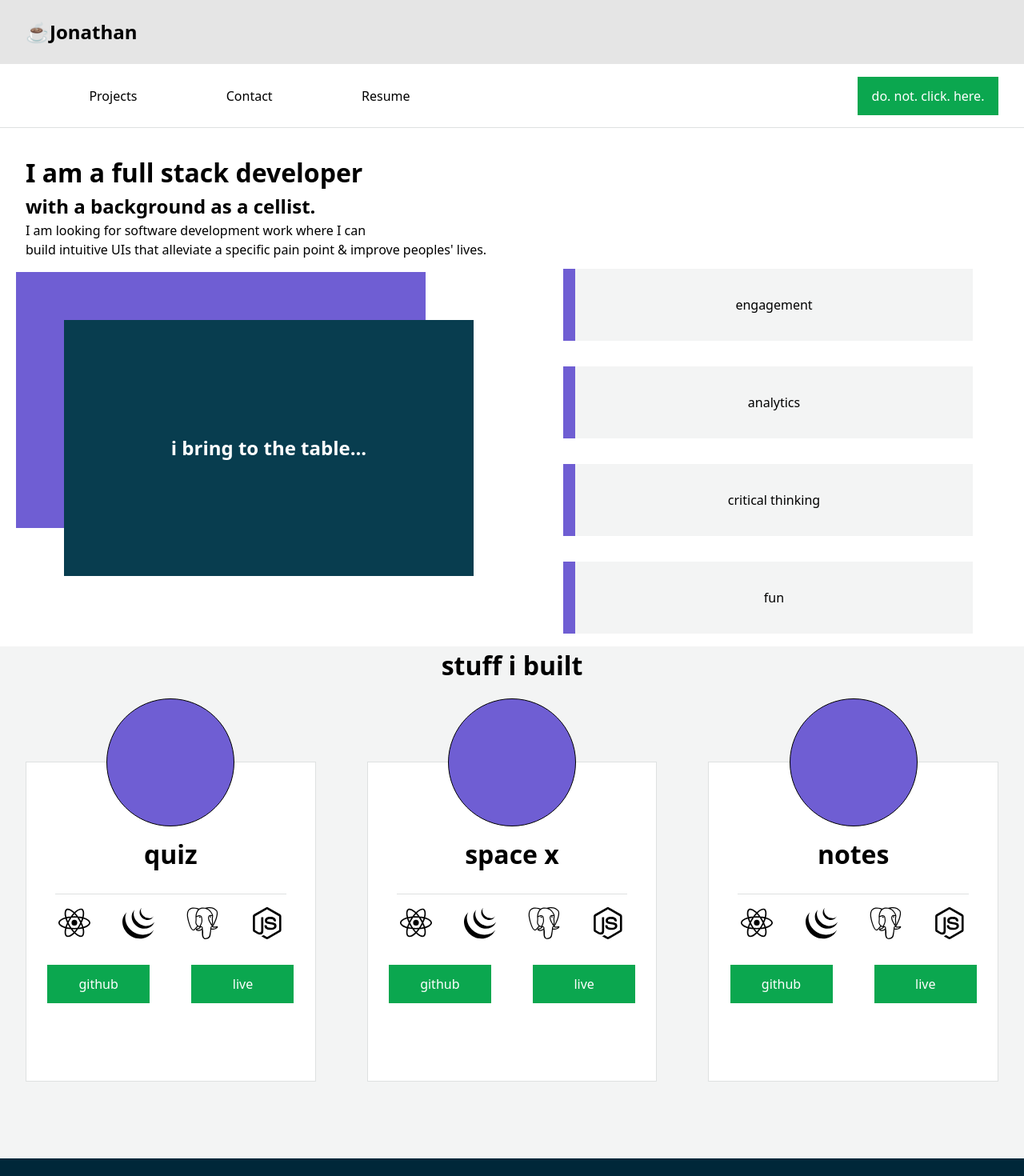
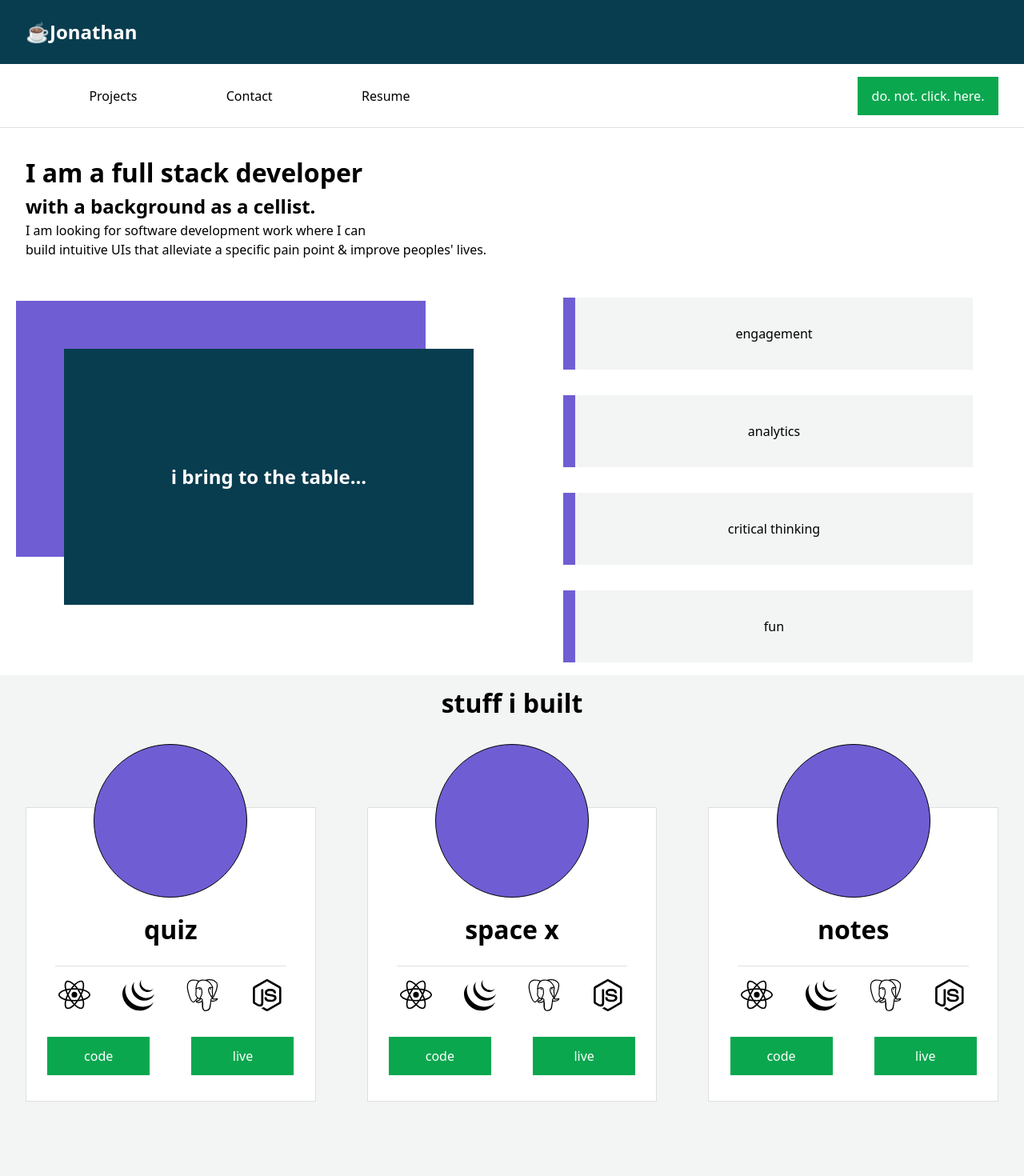
Before and after one commit to jonathanbutler7/portfolio, a React (Create React App) app: page / in a window 1280 px wide. Shown: the top 1470 px of the page at 80% size. Built offline with nearby package versions, Linux system fonts and the light colour scheme; the HTML template or start-up script is replaced by a standard one.

Commit message:
added more styles

```diff
--- a/src/About.module.scss
+++ b/src/About.module.scss
@@ -1,6 +1,5 @@
 .main {
     padding: 2rem;
-    height: 20vh;
     h1 {
         margin: 0;
     }
--- a/src/Card.js
+++ b/src/Card.js
@@ -17,7 +17,7 @@ function Card({ title }) {
         <GrNode />
       </div>
       <div className={styles.buttonContainer}>
-        <button>github</button>
+        <button>code</button>
         <button>live</button>
       </div>
     </div>
--- a/src/Card.module.scss
+++ b/src/Card.module.scss
@@ -1,14 +1,18 @@
 .card {
     background: white;
     border: 1px solid #DEE1E1;
-    height: 25rem;
+    height: 23rem;
     flex: .75;
     display: flex;
     flex-direction: column;
-    justify-content: center;
+    justify-content: flex-end;
     align-items: center;
     position: relative;
     margin: 0 2rem;
+    transition: transform .2s;
+    &:hover {
+        transform: scale(1.1);
+    }
 }
 
 .buttonContainer {
@@ -26,18 +30,14 @@ button {
 }
 
 .circle {
-    height: 10rem;
-    width: 10rem;
+    height: 12rem;
+    width: 12rem;
     border: 1px solid black;
     border-radius: 100%;
     position: absolute;
     top: -5rem;
     transition: transform .2s;
     background: #6F5ED3;
-    &:hover {
-        transform: scale(1.2);
-        transition: transform .2s;
-    }
 }
 
 .titleContainer {
--- a/src/CardContainer.module.scss
+++ b/src/CardContainer.module.scss
@@ -3,7 +3,7 @@
     height: 80vh;
     display: flex;
     flex-direction: column;
-    justify-content: center;
+    justify-content: space-evenly;
     text-align: center;
 }
 
--- a/src/NavBar.module.scss
+++ b/src/NavBar.module.scss
@@ -1,5 +1,7 @@
 .nav {
-    background: #E5E5E5;
+    // background: #E5E5E5;
+    background: #083D4F;
+    color: white;
     height: 5rem;
     padding: 2rem;
     display: flex;
--- a/src/Skill.module.scss
+++ b/src/Skill.module.scss
@@ -7,9 +7,12 @@
     display: flex;
     justify-content: center;
     align-items: center;
+
     &:hover {
+        border-left: 15px solid #0897AE;
         background: gainsboro;
         text-decoration: underline;
         transition: all 0.5s ease-in-out;
+
     }
 }
```
Also changed, not shown: 1 other file (tests, documents, lock files or other folders).
